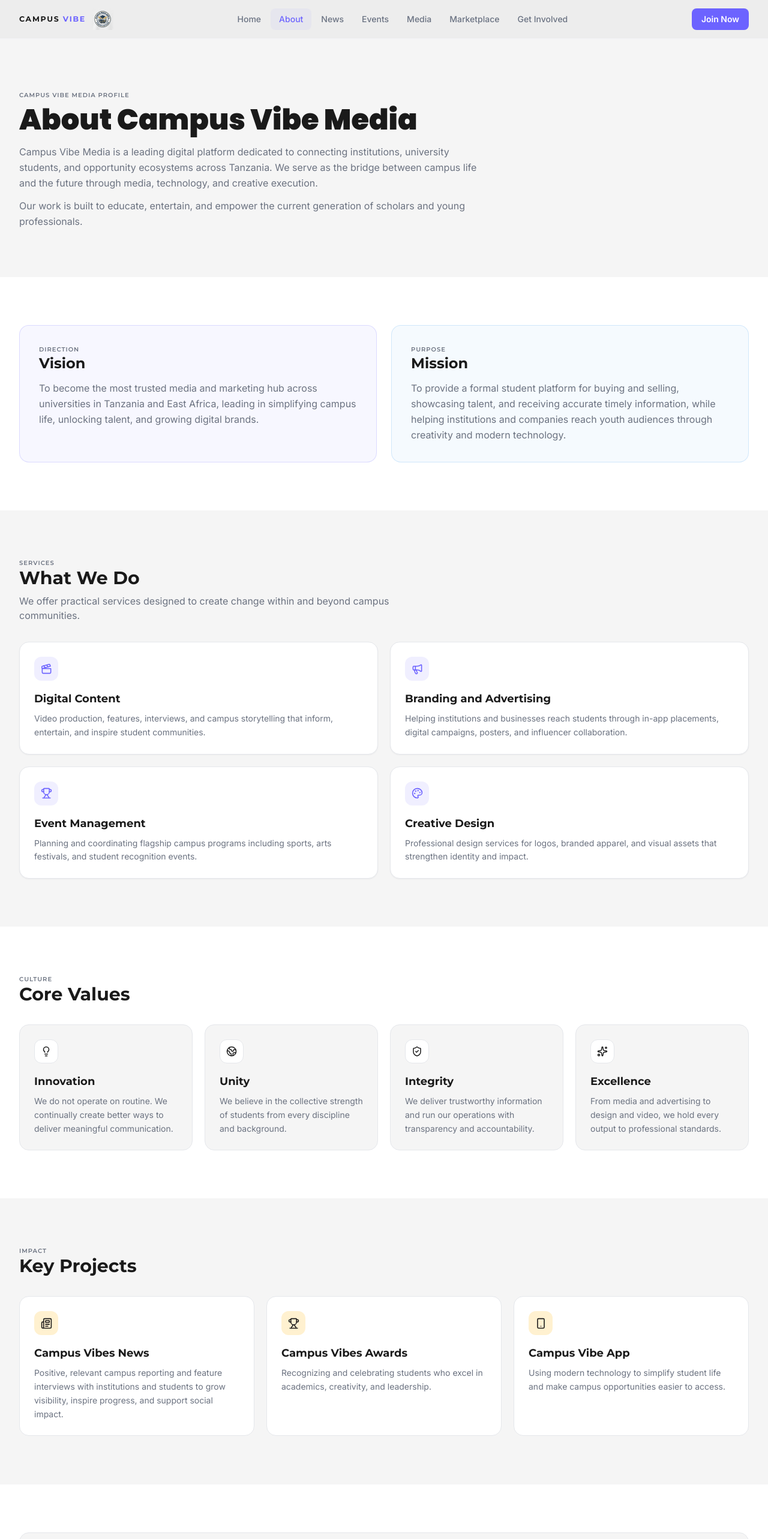
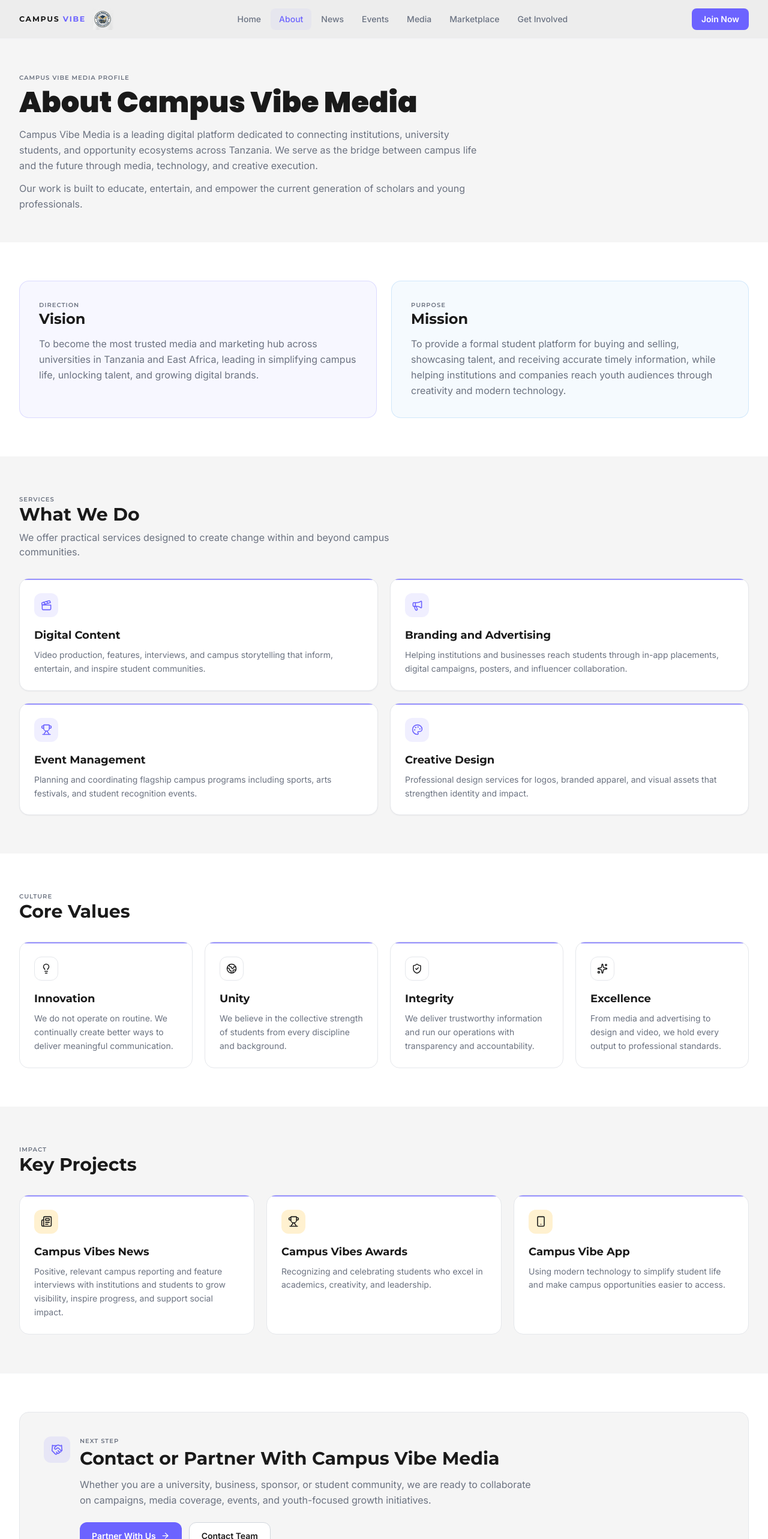
Before and after one commit to Stark-Priver/campusvibe, a Next.js app in the folder campusvibe/: page /about in a window 1280 px wide. Shown: the top 2566 px of the page at 60% size. Built offline with nearby package versions, Linux system fonts and the light colour scheme.

Commit message:
ui: routes.d.ts, 00000713.sst (+10 more) [2026-03-17 12:04:54]

```diff
--- a/campusvibe/src/app/about/page.tsx
+++ b/campusvibe/src/app/about/page.tsx
@@ -101,7 +101,7 @@ export default function AboutPage() {
   return (
     <>
       <section className="pt-16 bg-surface">
-        <div className="max-w-7xl mx-auto px-4 sm:px-6 lg:px-8 py-16 sm:py-20">
+        <div className="max-w-7xl mx-auto px-4 sm:px-6 lg:px-8 section-space-tight">
           <span className="text-[10px] uppercase tracking-widest font-section font-semibold text-muted">
             Campus Vibe Media Profile
           </span>
@@ -120,7 +120,7 @@ export default function AboutPage() {
         </div>
       </section>
 
-      <section className="bg-white py-16 sm:py-20">
+      <section className="bg-white section-space">
         <div className="max-w-7xl mx-auto px-4 sm:px-6 lg:px-8 grid grid-cols-1 lg:grid-cols-2 gap-6">
           <article className="rounded-2xl border border-brand/20 bg-brand/5 p-7 sm:p-8">
             <p className="text-[10px] uppercase tracking-widest font-section font-semibold text-muted">Direction</p>
@@ -142,7 +142,7 @@ export default function AboutPage() {
         </div>
       </section>
 
-      <section className="bg-surface py-16 sm:py-20">
+      <section className="bg-surface section-space">
         <div className="max-w-7xl mx-auto px-4 sm:px-6 lg:px-8">
           <p className="text-[10px] uppercase tracking-widest font-section font-semibold text-muted">Services</p>
           <h2 className="font-section font-bold text-2xl sm:text-3xl text-dark">What We Do</h2>
@@ -151,7 +151,7 @@ export default function AboutPage() {
           </p>
           <div className="mt-8 grid grid-cols-1 md:grid-cols-2 gap-5">
             {services.map((service) => (
-              <article key={service.title} className="rounded-2xl border border-gray-200 bg-white p-6 card-hover">
+              <article key={service.title} className="card-pro p-6 card-hover">
                 <div className="w-10 h-10 rounded-xl bg-brand/10 text-brand flex items-center justify-center">
                   <service.icon size={19} />
                 </div>
@@ -163,13 +163,13 @@ export default function AboutPage() {
         </div>
       </section>
 
-      <section className="bg-white py-16 sm:py-20">
+      <section className="bg-white section-space">
         <div className="max-w-7xl mx-auto px-4 sm:px-6 lg:px-8">
           <p className="text-[10px] uppercase tracking-widest font-section font-semibold text-muted">Culture</p>
           <h2 className="font-section font-bold text-2xl sm:text-3xl text-dark">Core Values</h2>
           <div className="mt-8 grid grid-cols-1 md:grid-cols-2 lg:grid-cols-4 gap-5">
             {values.map((value) => (
-              <article key={value.title} className="rounded-2xl border border-gray-200 bg-surface p-6">
+              <article key={value.title} className="card-pro bg-surface p-6">
                 <div className="w-10 h-10 rounded-xl bg-white border border-gray-200 text-dark flex items-center justify-center">
                   <value.icon size={18} />
                 </div>
@@ -181,13 +181,13 @@ export default function AboutPage() {
         </div>
       </section>
 
-      <section className="bg-surface py-16 sm:py-20">
+      <section className="bg-surface section-space">
         <div className="max-w-7xl mx-auto px-4 sm:px-6 lg:px-8">
           <p className="text-[10px] uppercase tracking-widest font-section font-semibold text-muted">Impact</p>
           <h2 className="font-section font-bold text-2xl sm:text-3xl text-dark">Key Projects</h2>
           <div className="mt-8 grid grid-cols-1 lg:grid-cols-3 gap-5">
             {projects.map((project) => (
-              <article key={project.title} className="rounded-2xl border border-gray-200 bg-white p-6">
+              <article key={project.title} className="card-pro p-6">
                 <div className="w-10 h-10 rounded-xl bg-accent/25 text-dark flex items-center justify-center">
                   <project.icon size={19} />
                 </div>
@@ -199,7 +199,7 @@ export default function AboutPage() {
         </div>
       </section>
 
-      <section className="bg-white py-16 sm:py-20 border-t border-gray-100">
+      <section className="bg-white section-space border-t border-gray-100">
         <div className="max-w-7xl mx-auto px-4 sm:px-6 lg:px-8">
           <div className="rounded-2xl border border-gray-200 bg-surface p-7 sm:p-10">
             <div className="flex items-start gap-4">
```
